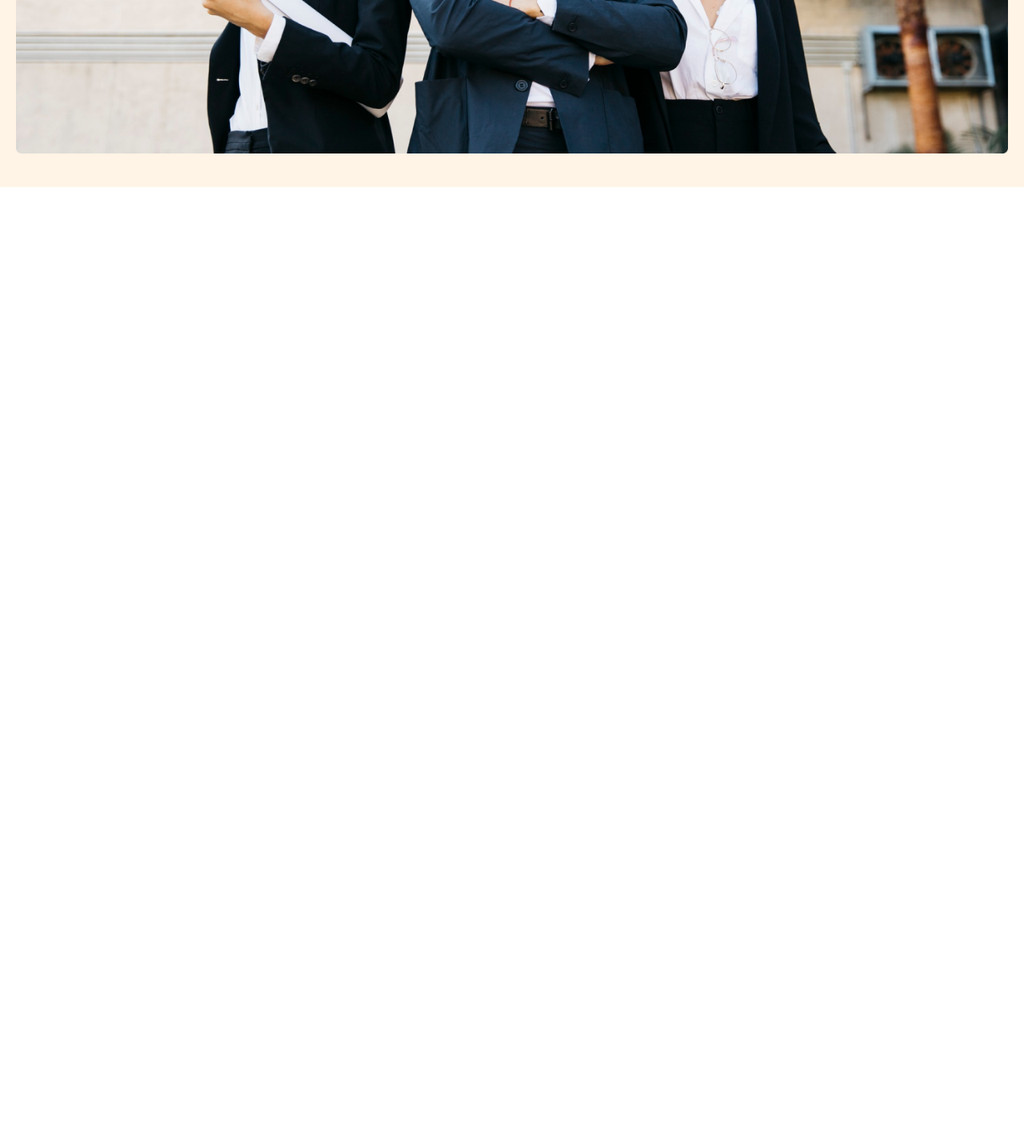
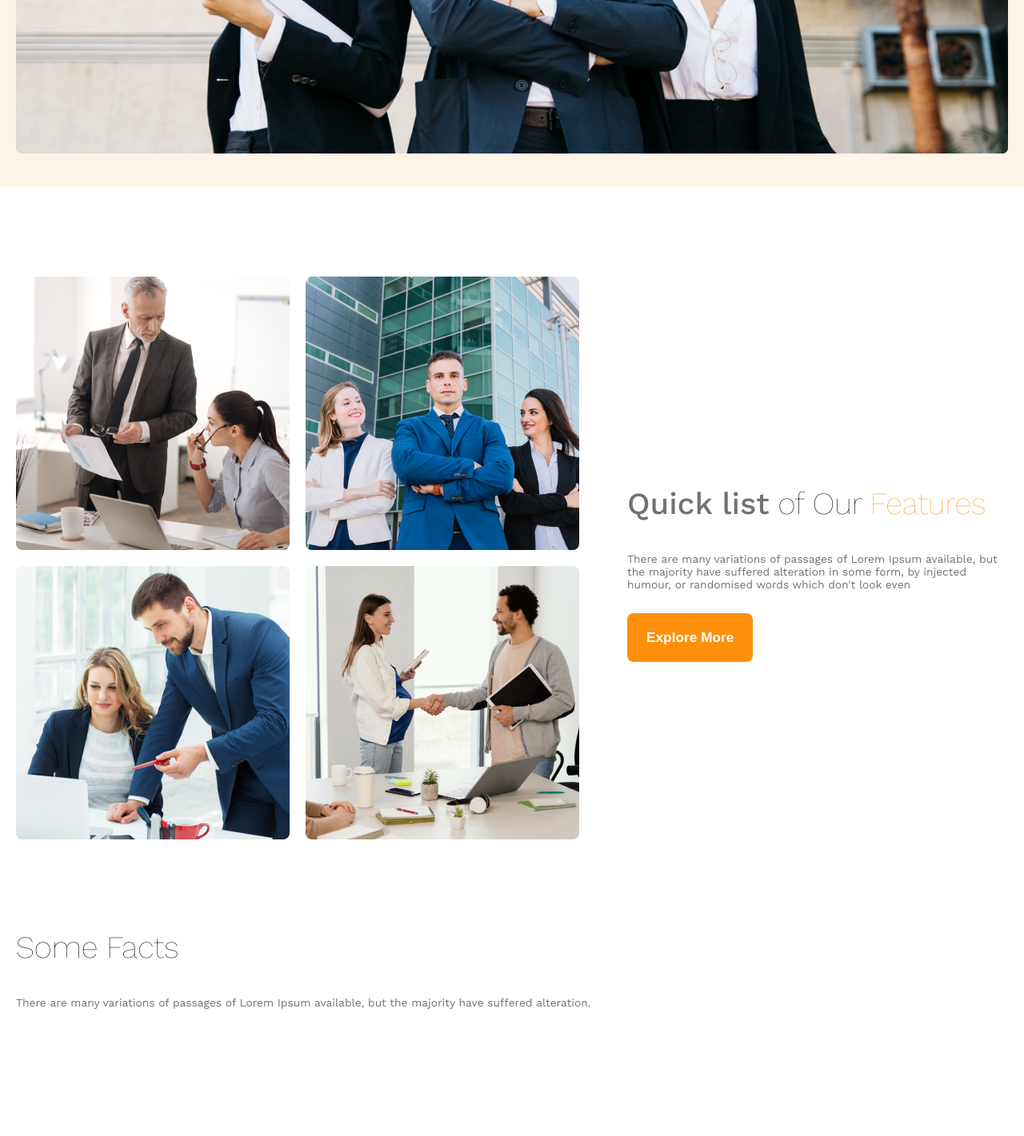
Before and after one commit to tanvir687/g3-architecture-website, a plain HTML site: page index.html in a window 1280 px wide. Shown: the part 902-2323 px from the top of the page at 80% size. Before the commit the page ends 1136 px from the top, so only its background shows below. Drawn offline with nearby package versions, Linux system fonts and the light colour scheme.

Commit message:
made teem responsive and added fact structure

```diff
--- a/index.html
+++ b/index.html
@@ -39,7 +39,75 @@
         <img class="banner-img" src="./images/banner.png" alt="" />
       </div>
     </header>
-    <main></main>
+    <main>
+      <!-- teams section html start -->
+      <section class="teams display-flex">
+        <div class="team-img-container">
+          <img
+            src="./images/team1.png"
+            alt="two architect discussing about design"
+          />
+          <img
+            src="./images/team2.png"
+            alt="three architect stand in-front of office"
+          />
+          <img
+            src="./images/team3.png"
+            alt="a man and woman architect discussing how to fix design"
+          />
+          <img
+            src="./images/team4.png"
+            alt="two architect hand shake to congrats's both"
+          />
+        </div>
+        <div class="our-features">
+          <h3 class="section-title">
+            <span id="quick-list" class="text-light-gray">Quick list</span>
+            <span>of Our</span> <span class="text-primary">Features</span>
+          </h3>
+          <p class="feature-description text-light-gray">
+            There are many variations of passages of Lorem Ipsum available, but
+            the majority have suffered alteration in some form, by injected
+            humour, or randomised words which don't look even
+          </p>
+          <button class="btn-primary">Explore More</button>
+        </div>
+      </section>
+      <!-- teams section html end -->
+      <!-- feature will enjoy -->
+      <section>
+        <h3 class="section-title">Some Facts</h3>
+        <p class="section-description text-light-gray">
+          There are many variations of passages of Lorem Ipsum available, but
+          the majority have suffered alteration.
+        </p>
+        <div class="fact-container">
+          <!-- .fact*4>img.fact-icon+h4.fact-number+h5.fact-name -->
+          <div class="fact">
+            <img src="" alt="" class="fact-icon">
+            <h4 class="fact-number"></h4>
+            <h5 class="fact-name"></h5>
+          </div>
+          <div class="fact">
+            <img src="" alt="" class="fact-icon">
+            <h4 class="fact-number"></h4>
+            <h5 class="fact-name"></h5>
+          </div>
+          <div class="fact">
+            <img src="" alt="" class="fact-icon">
+            <h4 class="fact-number"></h4>
+            <h5 class="fact-name"></h5>
+          </div>
+          <div class="fact">
+            <img src="" alt="" class="fact-icon">
+            <h4 class="fact-number"></h4>
+            <h5 class="fact-name"></h5>
+          </div>
+        </div>
+      </section>
+      <!-- some facts -->
+      <section class="some-facts"></section>
+    </main>
     <footer></footer>
   </body>
 </html>
--- a/styles/style.css
+++ b/styles/style.css
@@ -13,6 +13,9 @@ body{
 /* shared styles */
 .display-flex{
     display: flex;
+}
+.text-primary{
+    color: #FF900E;
 }
 /* dark 02 */
 .text-gray{
@@ -36,6 +39,19 @@ body{
     border: none;
 
 }
+main{
+    max-width: 1240px;
+    margin: 0 auto;
+}
+main > section{
+    margin-top: 112px;
+}
+
+.section-title{
+    font-size: 2.4rem;
+    font-weight: 70;
+}
+
 /* header styles  */
 
 
@@ -76,9 +92,55 @@ body{
     width: 100%;
     margin-bottom: 2.4rem;
 }
+
+/* teams and features styles */
+.teams{
+    align-items: center;
+}
+.team-img-container{
+    display: grid;
+    grid-template-columns: repeat(2, 1fr);
+    gap: 20px;
+}
+.our-features{
+    padding-left: 60px;
+    max-width: 475px;
+}
+#quick-list{
+    font-weight: 500;
+}
+.feature-description{
+    font-size: 0.86rem;
+    margin-bottom: 28px;
+}
+
+/* some facts styles */
+.section-description{
+    font-size: 0.86rem;
+}
 /* responsive media query */
+/* small device */
 @media screen and (max-width: 576px) {
-    .navbar, .nav-links{
+    .navbar,
+    .nav-links,
+    .teams{
         flex-direction: column;
     }
+    .team-img-container{
+        grid-template-columns: repeat(1, 1fr);
+    }
+    .our-features{
+        padding: 0px;
+        margin-left: 20px ;
+        margin-right: 10px ;
+    }
 }
+/* medium size device media query */
+@media screen and (min-width:576px) and (max-width:992px) {
+    .teams{
+        flex-direction: column;
+    }
+    .our-features{
+        width: 45px auto;
+    }
+}
```
